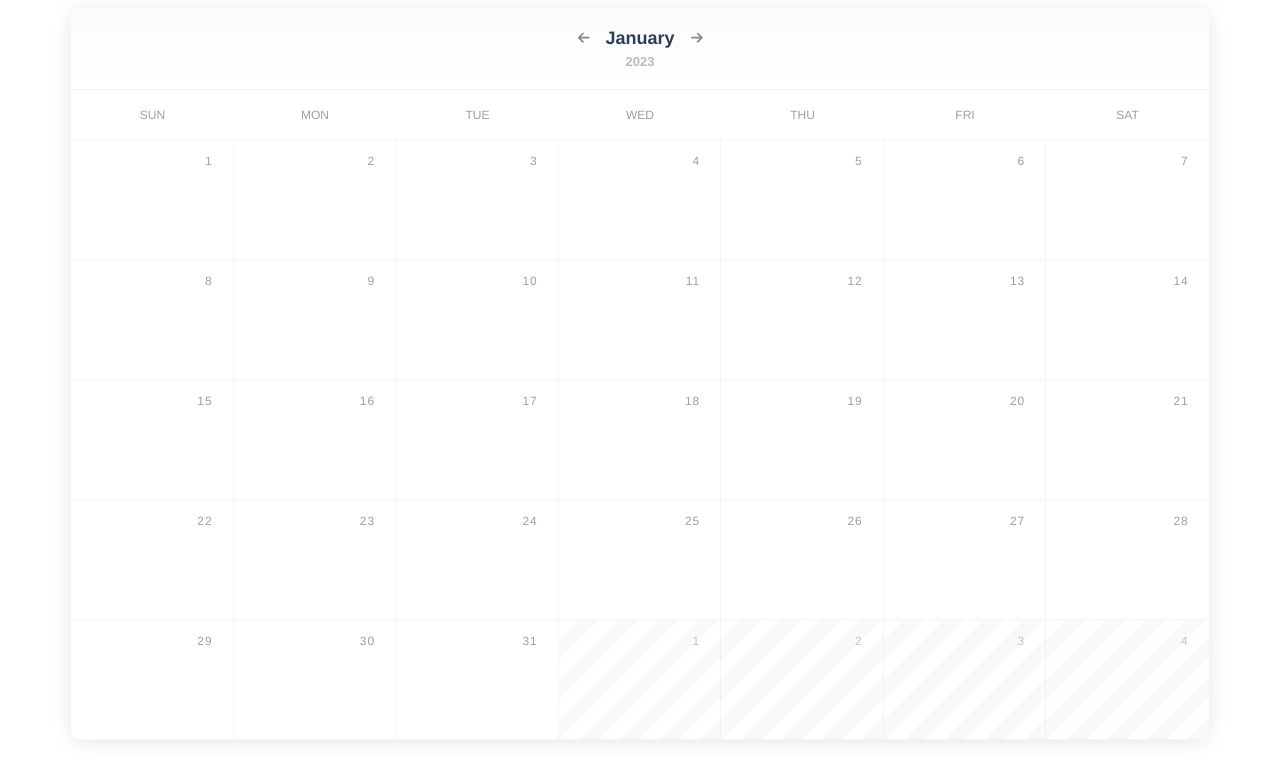
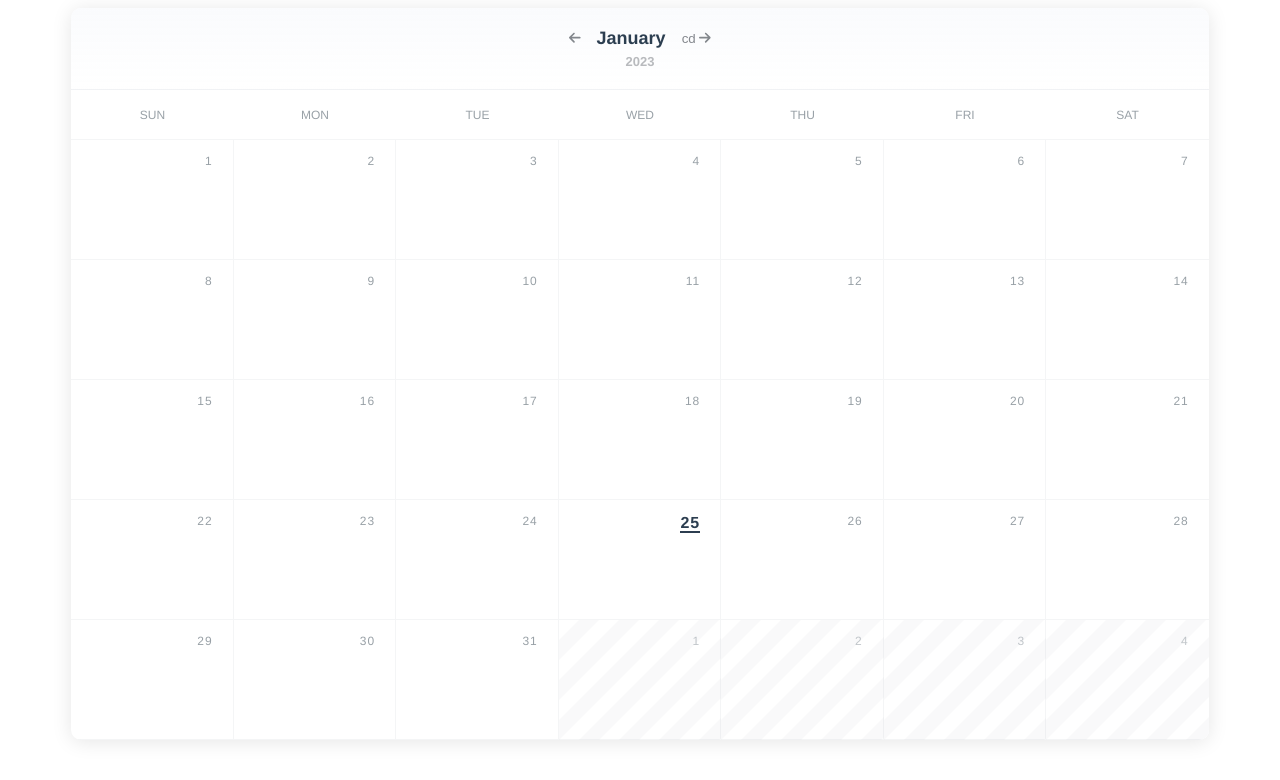
Before and after one commit to allmightdude/Pro-Calendar-Client, a Vue app: page / in a window 1280 px wide. Shown: the top 780 px of the page. Built offline with nearby package versions, Linux system fonts and the light colour scheme.

Commit message:
Mark Today

```diff
--- a/src/components/CalendarComponent.vue
+++ b/src/components/CalendarComponent.vue
@@ -9,6 +9,7 @@
           {{ currentMonth }}
         </h1>
         <button @click="nextMmonth">
+          cd
           <i class="fa-solid fa-arrow-right"></i>
         </button>
       </div>
@@ -29,7 +30,9 @@
         {{ prevLastDate - (currentFirstDay - index) }}
       </div>
 
-      <div class="day" v-for="day in currentLastDate" :key="day">{{ day }}</div>
+      <div class="day" v-for="day in currentLastDate" :key="day">
+        <span :class="{today : isToday(day)}">{{ day }}</span>
+      </div>
 
       <div class="day day--disabled" v-for="day in nextDays" :key="day">
         {{ day }}
@@ -138,6 +141,14 @@
       date.value = new Date(date.value.setMonth(date.value.getMonth() - 1));
     };
 
+    // Mark Today
+    function isToday(day) {
+      return (
+        day === date.value.getDate() &&
+        date.value.getMonth() === new Date().getMonth()
+      );
+    }
+
     return {
       currentFirstDay,
       currentLastDay,
@@ -151,6 +162,8 @@
       nextMmonth,
       prevMmonth,
       date,
+
+      isToday,
     };
   },
 };
@@ -169,6 +182,12 @@
   box-sizing: border-box;
   font-family: Montserrat, "sans-serif";
   color: #51565d;
+}
+.today {
+  font-weight: bold;
+  font-size: 1rem;
+  border-bottom: 2px solid #2c3e50;
+  color: #2c3e50;
 }
 
 .calendar {
```
